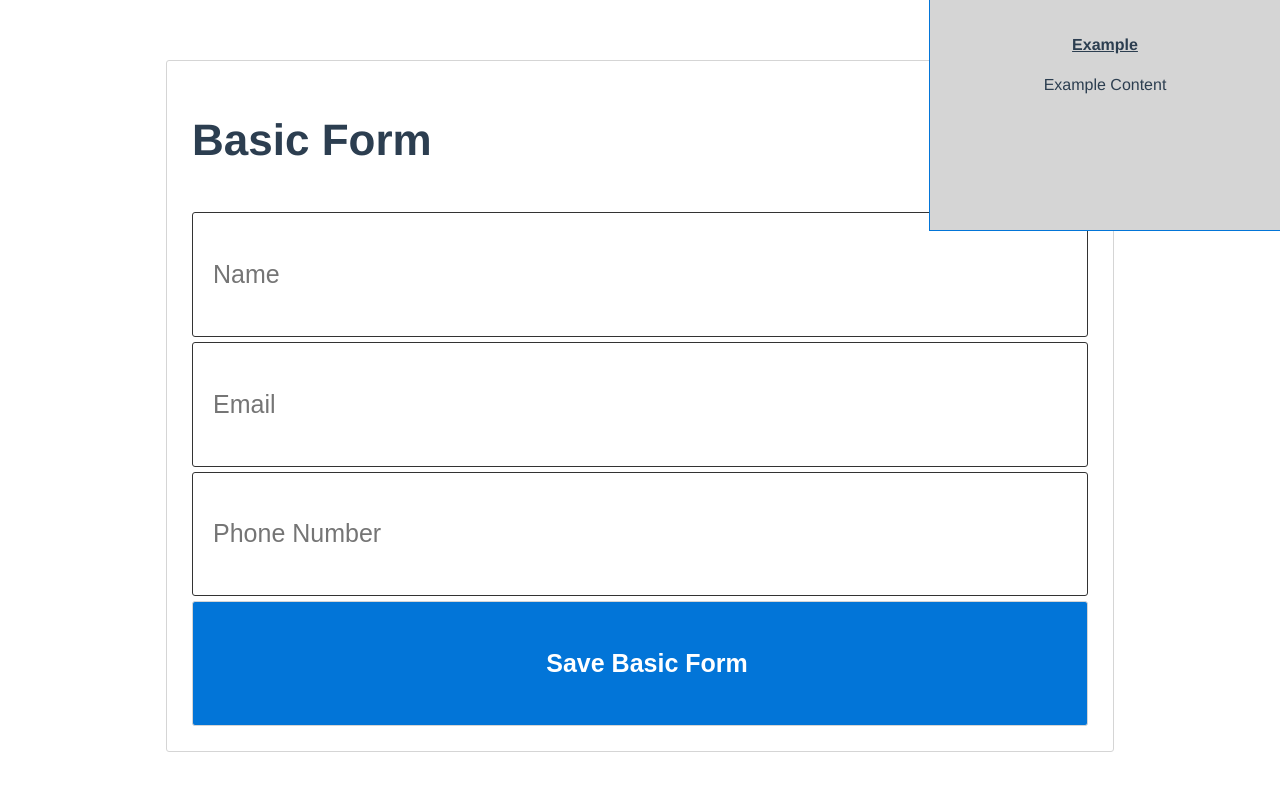
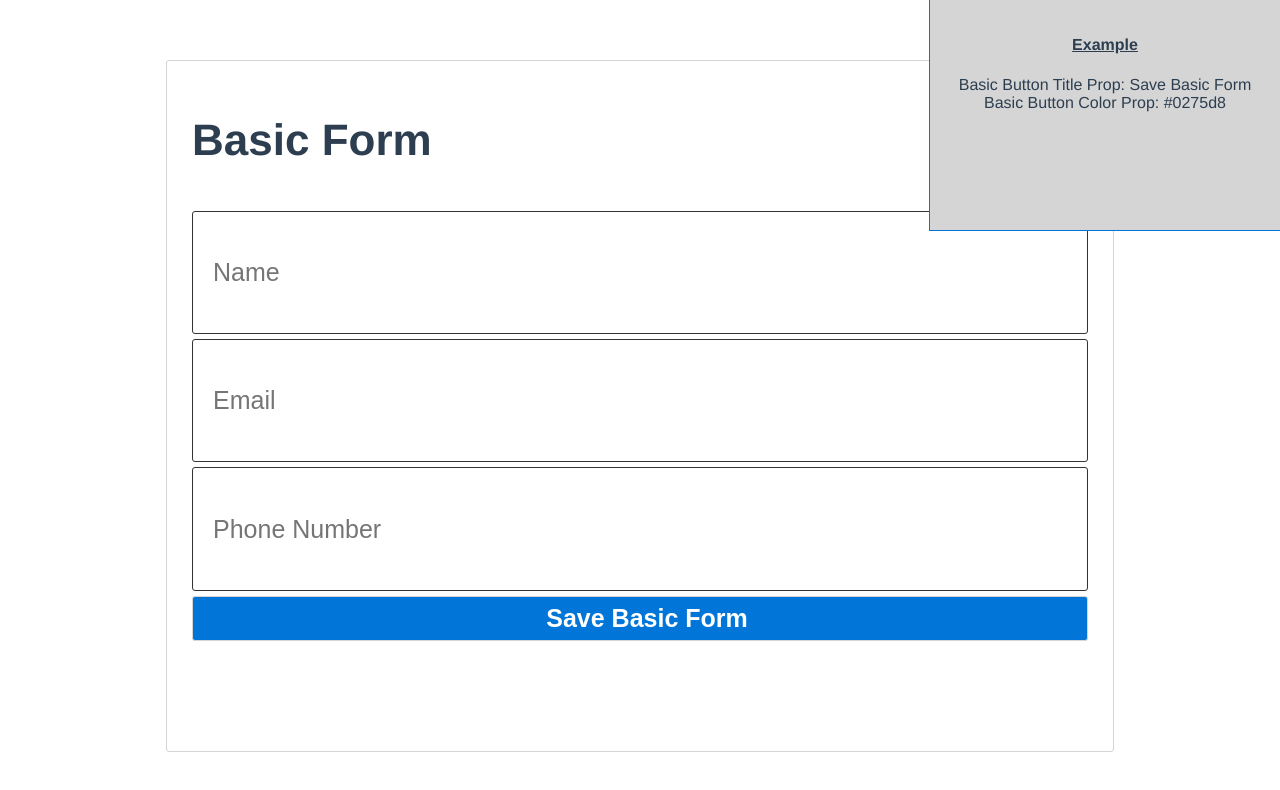
Before and after one commit to zhorton34/vuejs-form-examples, a Vue app: page / in a window 1280 px wide. Shown: the top 790 px of the page. Built offline with nearby package versions, Linux system fonts and the light colour scheme.

Commit message:
Created Vue Props Example

```diff
--- a/src/App.vue
+++ b/src/App.vue
@@ -57,7 +57,7 @@ form > input {
   padding-left: 20px;
   padding-right: 20px;
 }
-form > button {
+.basic-button > button {
   width: 100%;
   font-weight: bolder;
   text-align: center;
--- /dev/null
+++ b/src/components/basic-button.vue
@@ -0,0 +1,53 @@
+<template>
+	<div class='basic-button'>
+		<example-box>
+			Basic Button Title Prop: {{ title }}<br>
+			Basic Button Color Prop: {{ color }}<br>
+		</example-box>
+  		<button :style='`background-color: ${color}`'>
+        	{{ title }}
+		</button>
+	</div>
+</template>
+
+<script>
+	export default {
+		name: 'basic-button',
+		props: {
+			title: {
+				type: String,
+				default: 'Save',
+				required: false,
+				// validate that empty string is not passed for button title
+				validator: function (title) {
+        			return title.length > 0;
+      			},
+			},
+			color: {
+				type: String,
+				default: '#0275d8',
+				required: false,
+			}
+		},
+	};
+</script>
+
+<style>
+	.basic-button {
+		width: 100vw;
+		height: 45px;
+	}
+	.basic-button > button {
+  		width: 100%;
+  		font-weight: bolder;
+  		text-align: center;
+  		border: 1px solid #d5d5d5;
+  		border-radius: 3px;
+  		margin-top: 5px;
+  		font-size: 25px;
+  		height: 45px;
+  		padding-left: 20px;
+  		background-color: #0275d8;
+  		color: #fff;
+	}
+</style>
--- a/src/components/basic-form.vue
+++ b/src/components/basic-form.vue
@@ -1,29 +1,24 @@
 <template>
   <div>
-   <example-box>
-      <!-- 1. Add v-model to input fields to bind component data to the input field value-->
-      <!-- 2. Uncomment following code -->
-      <!-- Name: {{ name }}<br> Email: {{ email }}<br> Phone Number: {{ phone_number }} -->
-    </example-box>
-
     <form class='form'>
       <h1> {{ title }} </h1>
+      <input type='text' name='name' placeholder="Name" v-model='name'/>
+      <input type='email' name='email' placeholder="Email" v-model='email' />
+      <input type='text' name='phone_number' placeholder="Phone Number" v-model='phone_number' />
 
-      <input type='text' name='name' placeholder="Name" />
-      <input type='email' name='email' placeholder="Email" />
-      <input type='text' name='phone_number' placeholder="Phone Number" />
-
-      <button type='submit'>
-        Save {{ title }}
-      </button>
+      <!-- Pass data to child component via props -->
+      <basic-button color='#0275d8' :title="`Save ${title}`" />
     </form>
-
   </div>
 </template>
 
 <script>
+import BasicButton from './basic-button.vue';
+
 export default {
   name: 'basic-form',
+  components: { BasicButton },
+
   data() {
     return {
       title: 'Basic Form',
```
